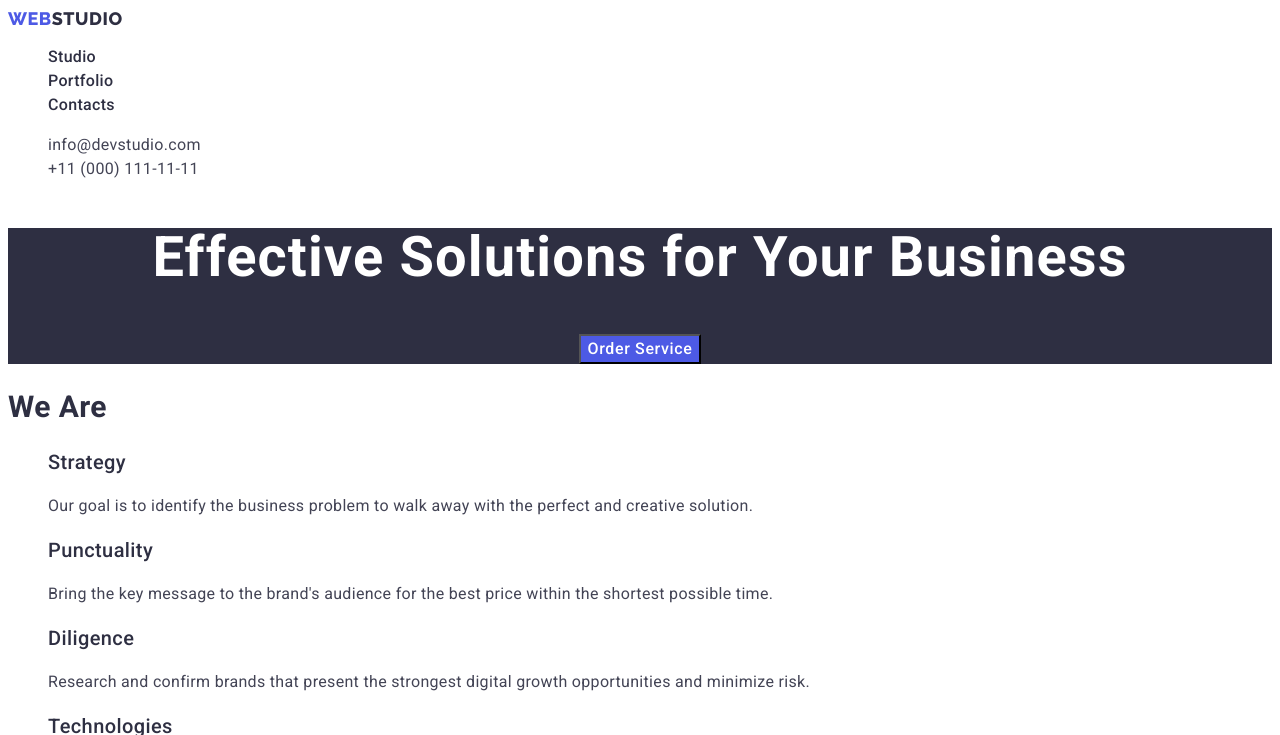
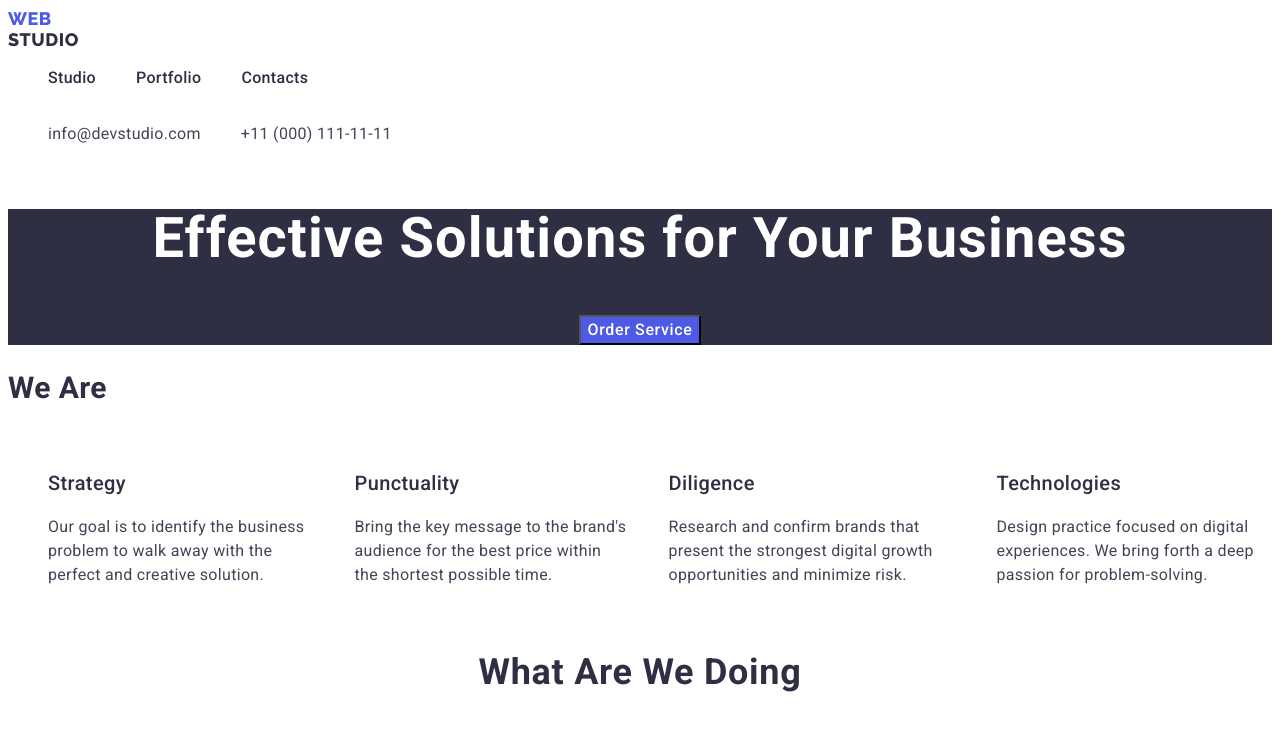
Before and after one commit to Futozhka/goit-markup-hw-03, a plain HTML site: page index.html in a window 1280 px wide. Shown: the top 735 px of the page. Drawn offline with Linux system fonts and the light colour scheme.

Commit message:
Update styles.css

```diff
--- a/css/styles.css
+++ b/css/styles.css
@@ -14,7 +14,11 @@
 }
 
 
-
+.header-top {
+  width: 1440px;
+  height: 72px;
+  flex-shrink: 0;
+}
 
 .logo-class {
   color: var(--iris-color);
@@ -25,10 +29,19 @@
   font-family: "Raleway", sans-serif;
   text-decoration: none;
   text-transform: uppercase;
+  display: flex;
+  width: 44px;
+  flex-direction: column;
+  justify-content: center;
+
 }
 
 .span-logo {
   color: var(--navy-blue-modal-color);
+  display: flex;
+  width: 71px;
+  flex-direction: column;
+  justify-content: center;
 }
 
 .span-logo-two {
@@ -40,6 +53,9 @@
 }
 .list  {
   list-style: none;
+  display: inline-flex;
+  align-items: flex-start;
+  gap: 40px;
 }
 
 .list:hover,
@@ -63,6 +79,7 @@
 
 .nav-address{
   font-style:normal;
+
 }
 
 
```
